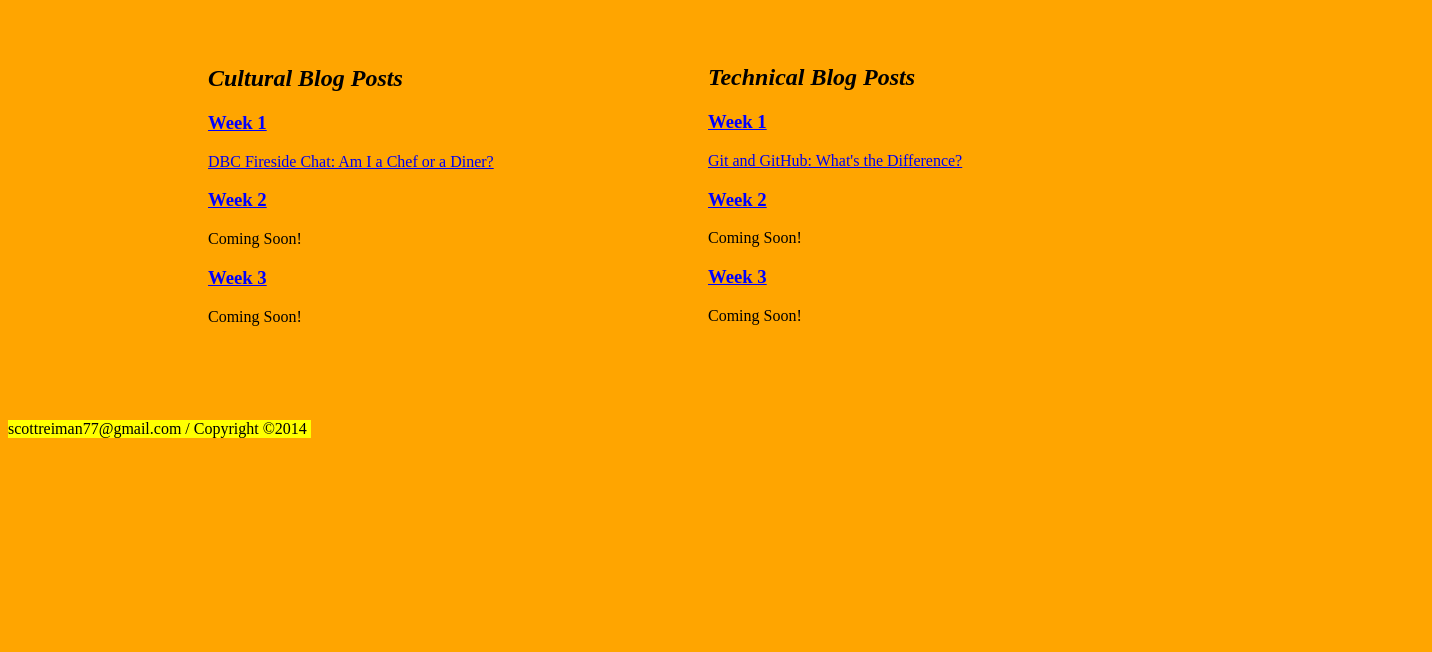
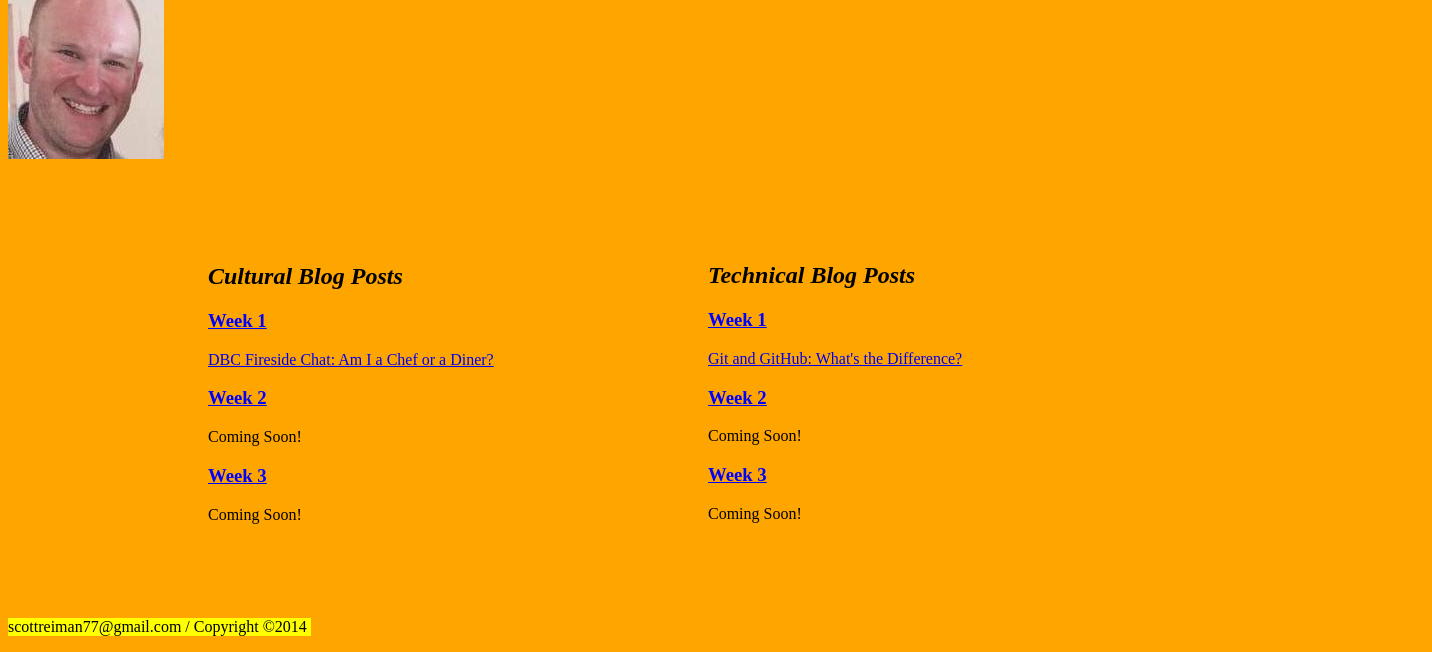
Before and after one commit to ScottReimanDev/scottreimandev.github.io, a plain HTML site: page blog/index.html in a window 1280 px wide. Shown: the part 183-835 px from the top of the page, 1432 px wide, since content can reach past the window. Before the commit the page ends 800 px from the top, so only its background shows below. Drawn offline with Linux system fonts and the light colour scheme.

Commit message:
Updated blog/index.html

```diff
--- a/blog/index.html
+++ b/blog/index.html
@@ -21,7 +21,8 @@
 	</nav>
 
 	<body>
-  		<img id="profile" src="../images/Profile.jpeg" alt="profile">
+
+  		<img id="profileblog" src="../images/Profile.jpeg" alt="profile">
   		<img id="DBClogo" src="../images/DBClogo.jpeg" alt="dbclogo">
   		<div id="cultural">
   			<h2><em>Cultural Blog Posts</em></h2>
```
